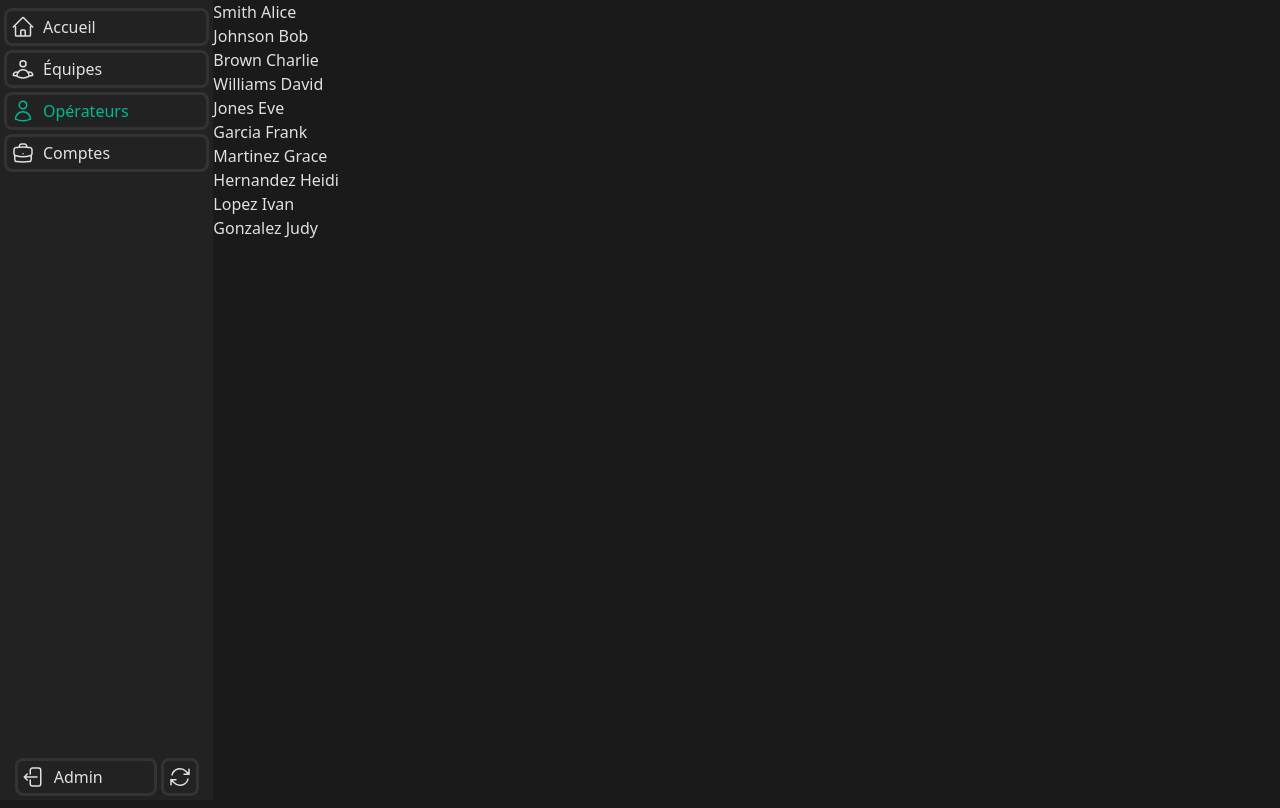
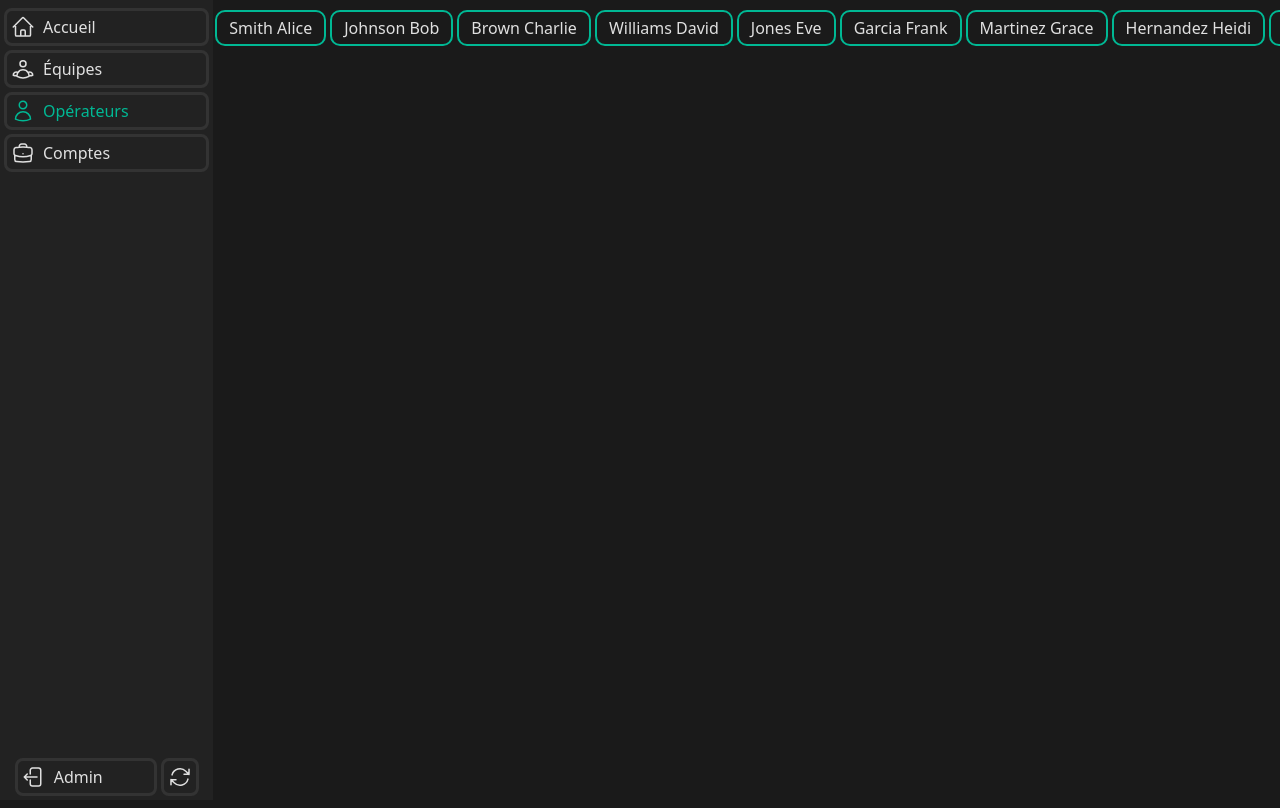
Before and after one commit to wallcreation/OPS-Front, a Vue app: page /admin/operators in a window 1280 px wide. Built offline with nearby package versions, Linux system fonts and the light colour scheme.

Commit message:
refactor: enhance layout and styling in AdminLayout and AdminOperatorView components

```diff
--- a/src/layouts/AdminLayout.vue
+++ b/src/layouts/AdminLayout.vue
@@ -5,6 +5,6 @@ import AdminSide from '@/components/AdminSide.vue'
 <template>
   <div class="flex h-screen text-[#E0E0E0]">
     <AdminSide class="w-1/6" />
-    <RouterView class="w-5/6 h-screen"/>
+    <RouterView class="w-5/6 h-screen my-2"/>
   </div>
 </template>
--- a/src/views/AdminOperatorView.vue
+++ b/src/views/AdminOperatorView.vue
@@ -14,11 +14,15 @@ const operators = ref([
 ])
 </script>
 <template>
-    <main>
-        <div>
-            <div v-for="operator in operators" :key="operator.id">
-                <h1>{{ operator.lname }} {{ operator.fname }}</h1>
-            </div>
-        </div>
-    </main>
+  <main class="flex flex-col h-full">
+    <div class="flex items-center gap-2 p-1 mb-2 overflow-x-auto">
+      <div
+        v-for="operator in operators"
+        :key="operator.id"
+        class="py-1 px-3 text-nowrap outline outline-2 outline-[#00B894] rounded-lg"
+      >
+        <h1>{{ operator.lname }} {{ operator.fname }}</h1>
+      </div>
+    </div>
+  </main>
 </template>
```
